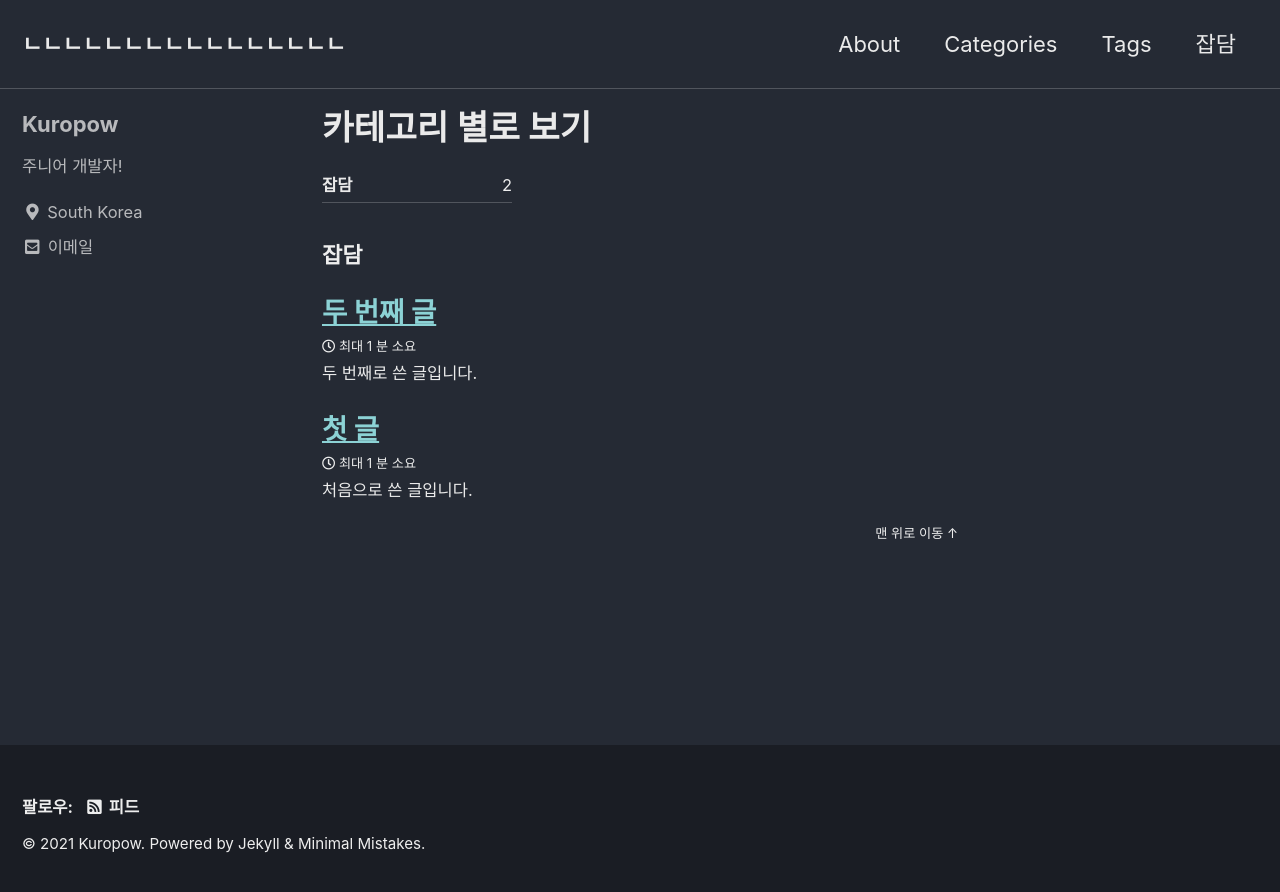
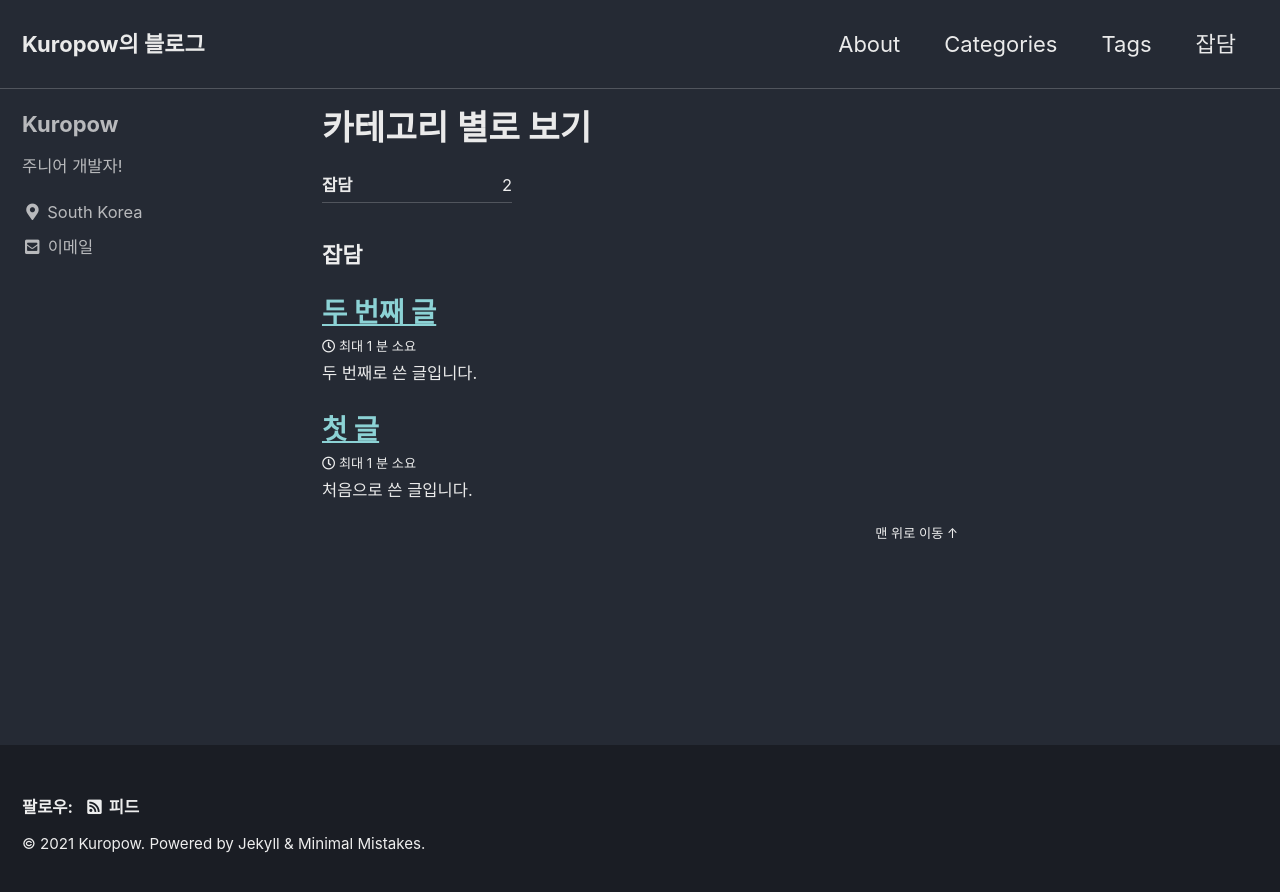
Before and after one commit to kuro11pow2/kuro11pow2.github.io, a Jekyll site: the page built from _pages/category-archive.md, in a window 1280 px wide. Shown: the top 892 px of the page. Built offline with Jekyll 4.4.1, drawn with Linux system fonts in a browser that asks for light colours; cached includes are drawn as plain includes.

Commit message:
블로그명 수정

```diff
--- a/_config.yml
+++ b/_config.yml
@@ -16,7 +16,7 @@ minimal_mistakes_skin    : "dark" # "default", "air", "aqua", "contrast", "dark"
 
 # Site Settings
 locale                   : "ko"
-title                    : "ㄴㄴㄴㄴㄴㄴㄴㄴㄴㄴㄴㄴㄴㄴㄴㄴ"
+title                    : "Kuropow의 블로그"
 title_separator          : "-"
 subtitle                 : # site tagline that appears below site title in masthead
 name                     : "Kuropow"
```
